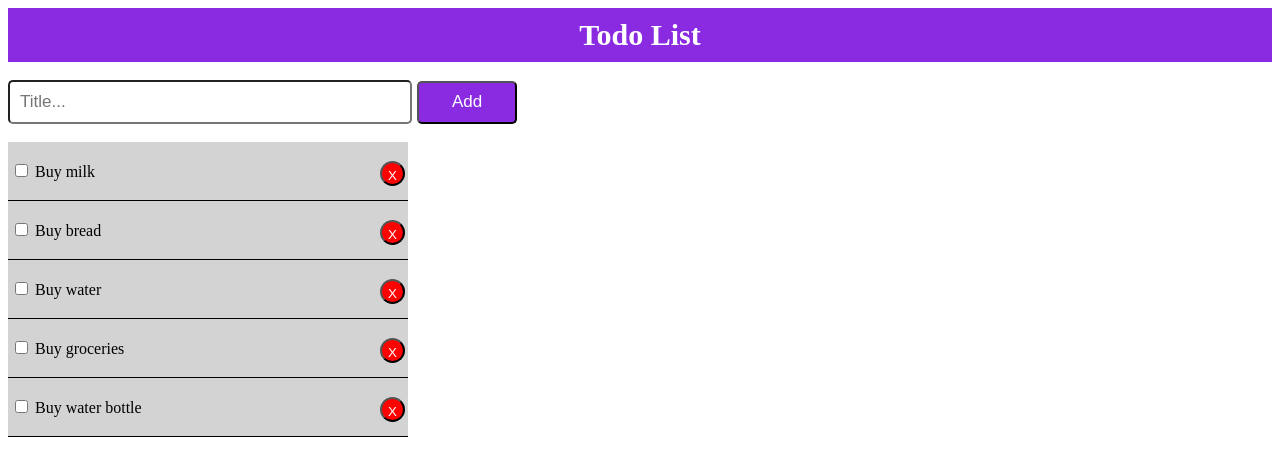
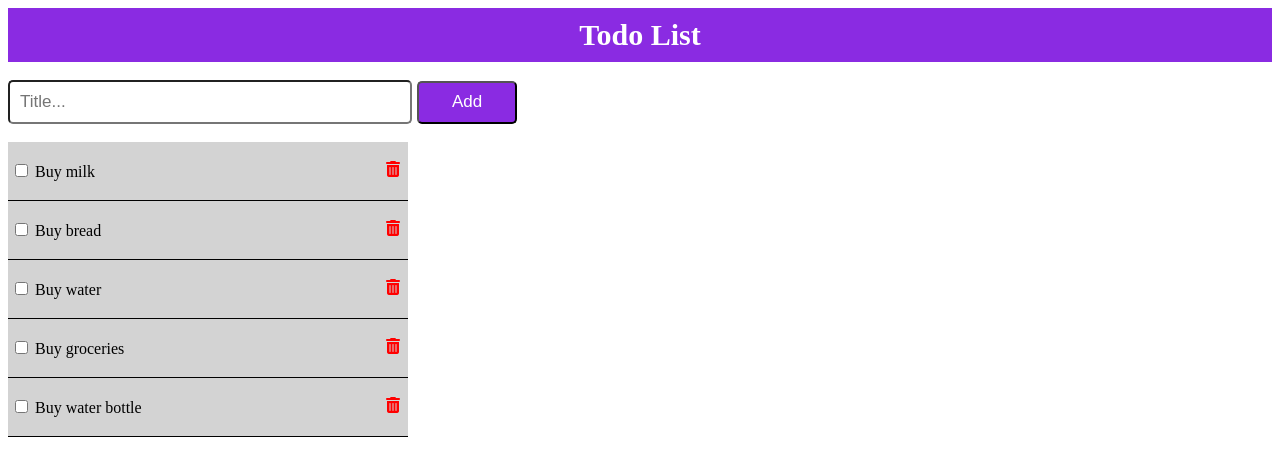
Before and after one commit to esenzh/Todo, a Vue app: page / in a window 1280 px wide. Shown: the top 476 px of the page. Built offline with nearby package versions, Linux system fonts and the light colour scheme.

Commit message:
style: change delete button to icon

```diff
--- a/public/index.html
+++ b/public/index.html
@@ -12,6 +12,7 @@
       <strong>We're sorry but <%= htmlWebpackPlugin.options.title %> doesn't work properly without JavaScript enabled. Please enable it to continue.</strong>
     </noscript>
     <div id="app"></div>
+    <script src="https://kit.fontawesome.com/68aa0a805a.js" crossorigin="anonymous"></script>
     <!-- built files will be auto injected -->
   </body>
 </html>
--- a/src/components/TodoItem.vue
+++ b/src/components/TodoItem.vue
@@ -9,13 +9,10 @@
         @change="handleComplete"
       >
       {{ todo.title }}
-      <button
-        class="delete-button"
-        type="button"
+      <i
+        class="fas fa-trash-alt"
         @click="handleDelete"
-      >
-        X
-      </button>
+      />
     </p>
   </div>
 </template>
@@ -52,14 +49,10 @@ export default {
 .is-complete {
   text-decoration: line-through;
 }
-.delete-button {
-  background-color: red;
-  color: #ffffff;
-  width: 25px;
-  height: 25px;
-  padding: 5px;
+i {
+  cursor: pointer;
   float: right;
-  border-radius: 50%;
-  cursor: pointer;
+  margin-right: 5px;
+  color: red;
 }
 </style>
```
